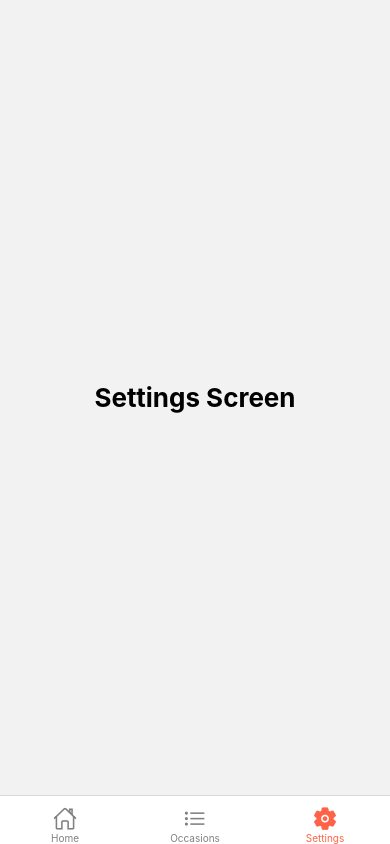
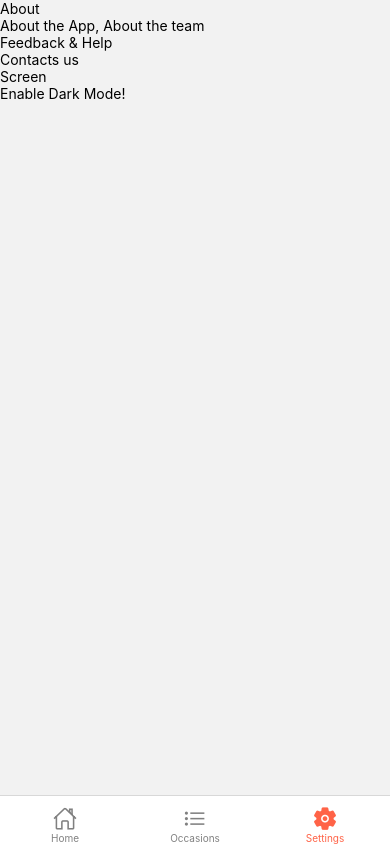
Before and after one commit to yushisalvador/remindle, a React Native app: screen /Settings in a window 390 px wide. Built offline with nearby package versions, Linux system fonts and the light colour scheme; no server answers.

Commit message:
feat: add setting menu

```diff
--- /dev/null
+++ b/components/SettingsComponent.js
@@ -0,0 +1,17 @@
+import React from "react";
+import { SafeAreaView, TouchableOpacity, View, Text } from "react-native";
+
+export default function SettingsComponent({ menuData }) {
+  return (
+    <SafeAreaView>
+      {menuData.map(({ title, definition, index }) => (
+        <TouchableOpacity key={title}>
+          <View>
+            <Text>{title}</Text>
+            <Text>{definition}</Text>
+          </View>
+        </TouchableOpacity>
+      ))}
+    </SafeAreaView>
+  );
+}
--- a/navigation/screens/SettingsScreen.js
+++ b/navigation/screens/SettingsScreen.js
@@ -1,15 +1,35 @@
 import * as React from "react";
-import { View, Text } from "react-native";
+import { StyleSheet } from "react-native";
+import SettingsComponent from "../../components/SettingsComponent";
 
 export default function SettingsScreen({ navigation }) {
-  return (
-    <View style={{ flex: 1, alignItems: "center", justifyContent: "center" }}>
-      <Text
-        onPress={() => navigation.navigate("Home")}
-        style={{ fontSize: 26, fontWeight: "bold" }}
-      >
-        Settings Screen
-      </Text>
-    </View>
-  );
+  const menuData = [
+    {
+      title: "About",
+      definition: "About the App, About the team",
+    },
+    {
+      title: "Feedback & Help",
+      definition: "Contacts us",
+    },
+    {
+      title: "Screen",
+      definition: "Enable Dark Mode!",
+    },
+  ];
+
+  return <SettingsComponent menuData={menuData} />;
 }
+
+const styles = StyleSheet.create({
+  // container: {
+  //   flex: 1,
+  //   alignItems: "center",
+  //   justifyContent: "center",
+  // },
+  // list: {
+  //   flex: 1,
+  //   width: "100%",
+  //   marginTop: 24,
+  // },
+});
```
